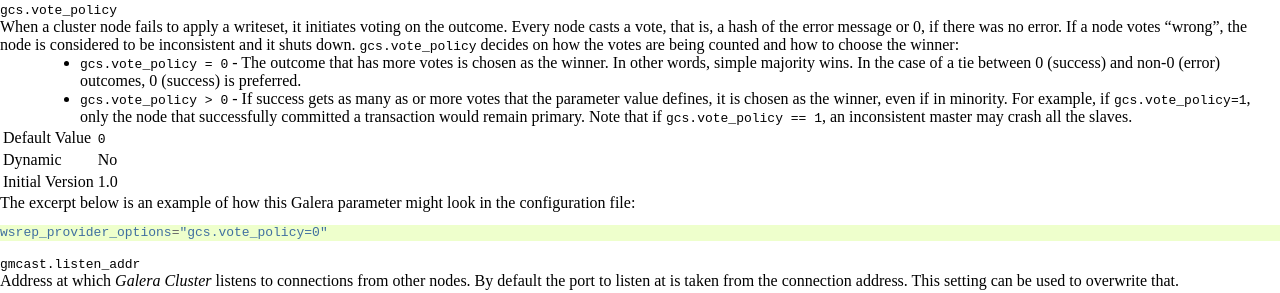
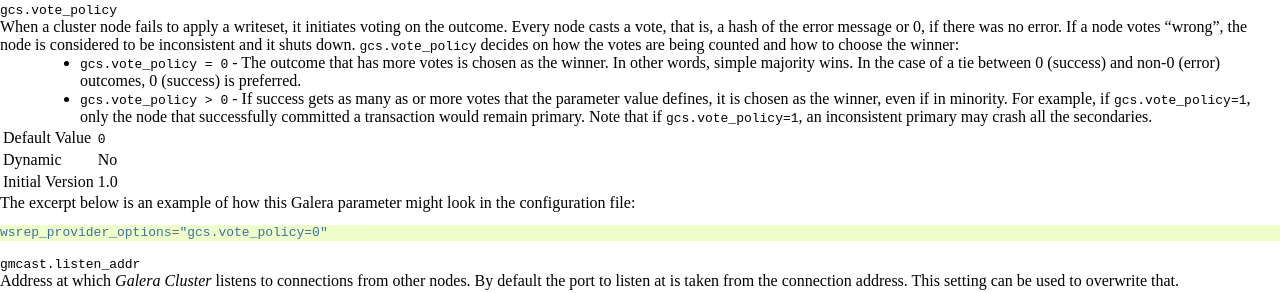
Before and after one commit to codership/documentation, a Sphinx documentation site: the page built from galeracluster/source/documentation/galera-parameters.rst, in a window 1280 px wide and 900 px high, scrolled down 10827 px. Shown: the part 152-445 px from the top of the window. Built offline with Sphinx 7.4.7, drawn with Linux system fonts in a browser that asks for light colours; comment, search, counter and statistics services are not loaded.

Commit message:
Master-Slave replaced with Primary-Secondary

```diff
--- a/galeracluster/source/documentation/galera-parameters.rst
+++ b/galeracluster/source/documentation/galera-parameters.rst
@@ -1269,7 +1269,7 @@ The excerpt below is an example of how this Galera parameter might look in the c
 When a cluster node fails to apply a writeset, it initiates voting on the outcome. Every node casts a vote, that is, a hash of the error message or 0, if there was no error. If a node votes "wrong", the node is considered to be inconsistent and it shuts down. ``gcs.vote_policy`` decides on how the votes are being counted and how to choose the winner:
 
 - ``gcs.vote_policy = 0`` - The outcome that has more votes is chosen as the winner. In other words, simple majority wins. In the case of a tie between 0 (success) and non-0 (error) outcomes, 0 (success) is preferred.
-- ``gcs.vote_policy > 0`` - If success gets as many as or more votes that the parameter value defines, it is chosen as the winner, even if in minority. For example, if ``gcs.vote_policy=1``, only the node that successfully committed a transaction would remain primary. Note that if ``gcs.vote_policy == 1``, an inconsistent master may crash all the slaves.
+- ``gcs.vote_policy > 0`` - If success gets as many as or more votes that the parameter value defines, it is chosen as the winner, even if in minority. For example, if ``gcs.vote_policy=1``, only the node that successfully committed a transaction would remain primary. Note that if ``gcs.vote_policy=1``, an inconsistent primary may crash all the secondaries.
 
 .. csv-table::
    :class: doc-options
```
